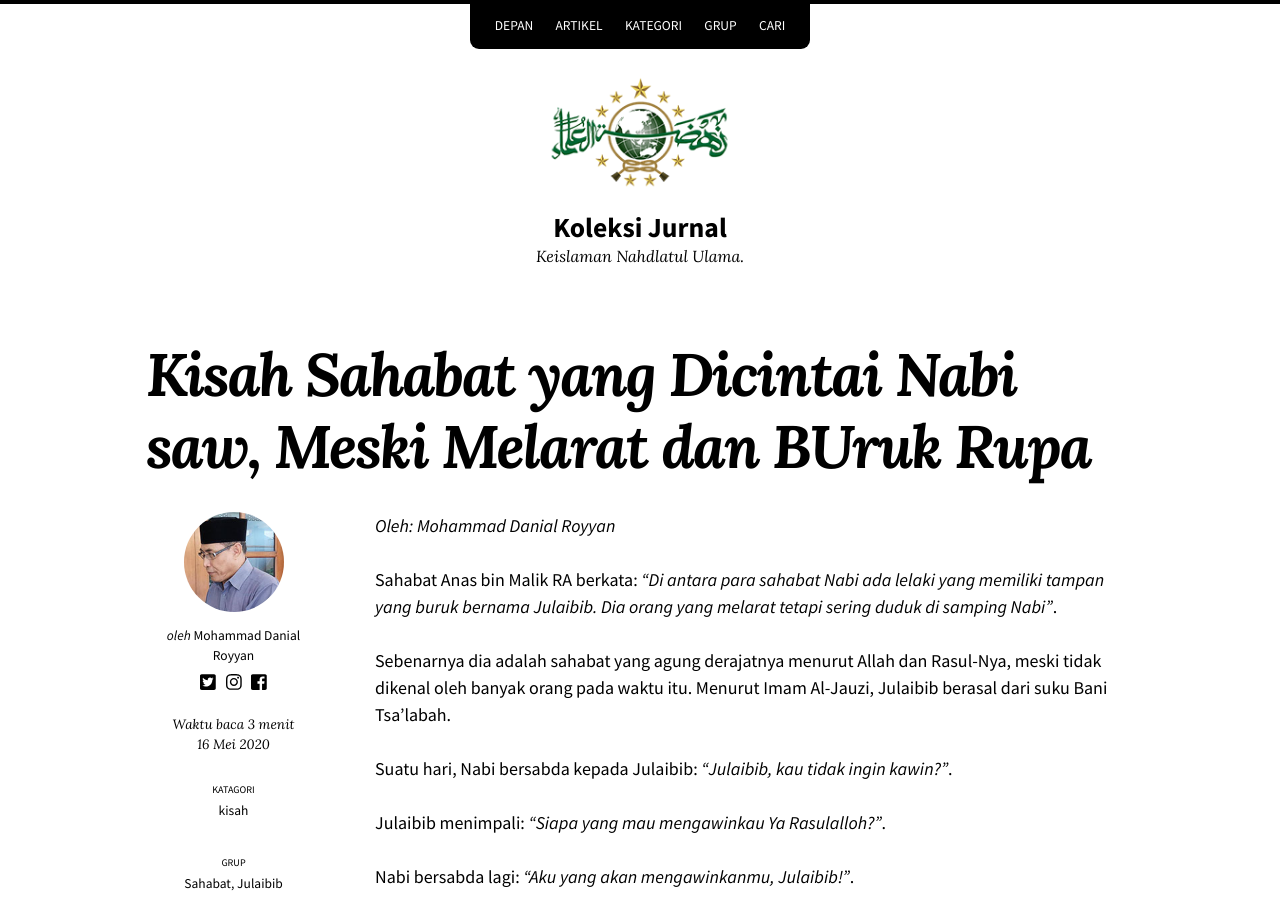
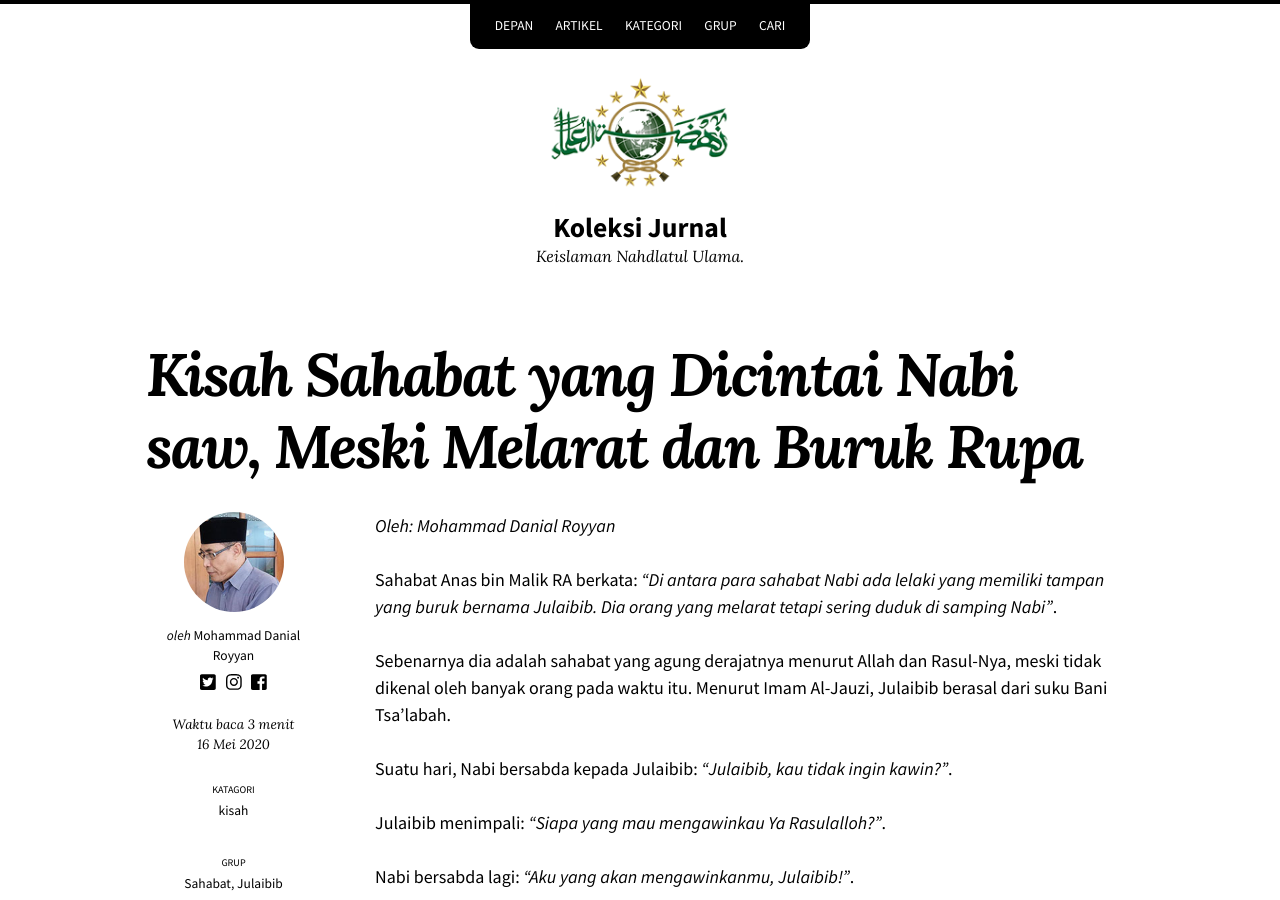
Before and after one commit to mdroyyan/mdroyyan.github.io, a Jekyll site: the page built from _posts/2020-05-16-sahabat-nabi-buruk-rupa.md, in a window 1280 px wide and 900 px high. Built offline with Jekyll 4.4.1, drawn with Linux system fonts in a browser that asks for light colours; nearby versions of some CDN libraries.

Commit message:
kapital u ttl

```diff
--- a/_posts/2020-05-16-sahabat-nabi-buruk-rupa.md
+++ b/_posts/2020-05-16-sahabat-nabi-buruk-rupa.md
@@ -1,5 +1,5 @@
 ---
-title: "Kisah Sahabat yang Dicintai Nabi saw, Meski Melarat dan BUruk Rupa"
+title: "Kisah Sahabat yang Dicintai Nabi saw, Meski Melarat dan Buruk Rupa"
 excerpt: "Sahabat Anas bin Malik RA berkata: *\"Di antara para sahabat Nabi ada lelaki yang memiliki tampan yang buruk bernama Julaibib. Dia orang yang melarat tetapi sering duduk di samping Nabi\"*."
 categories:
   - kisah
```
